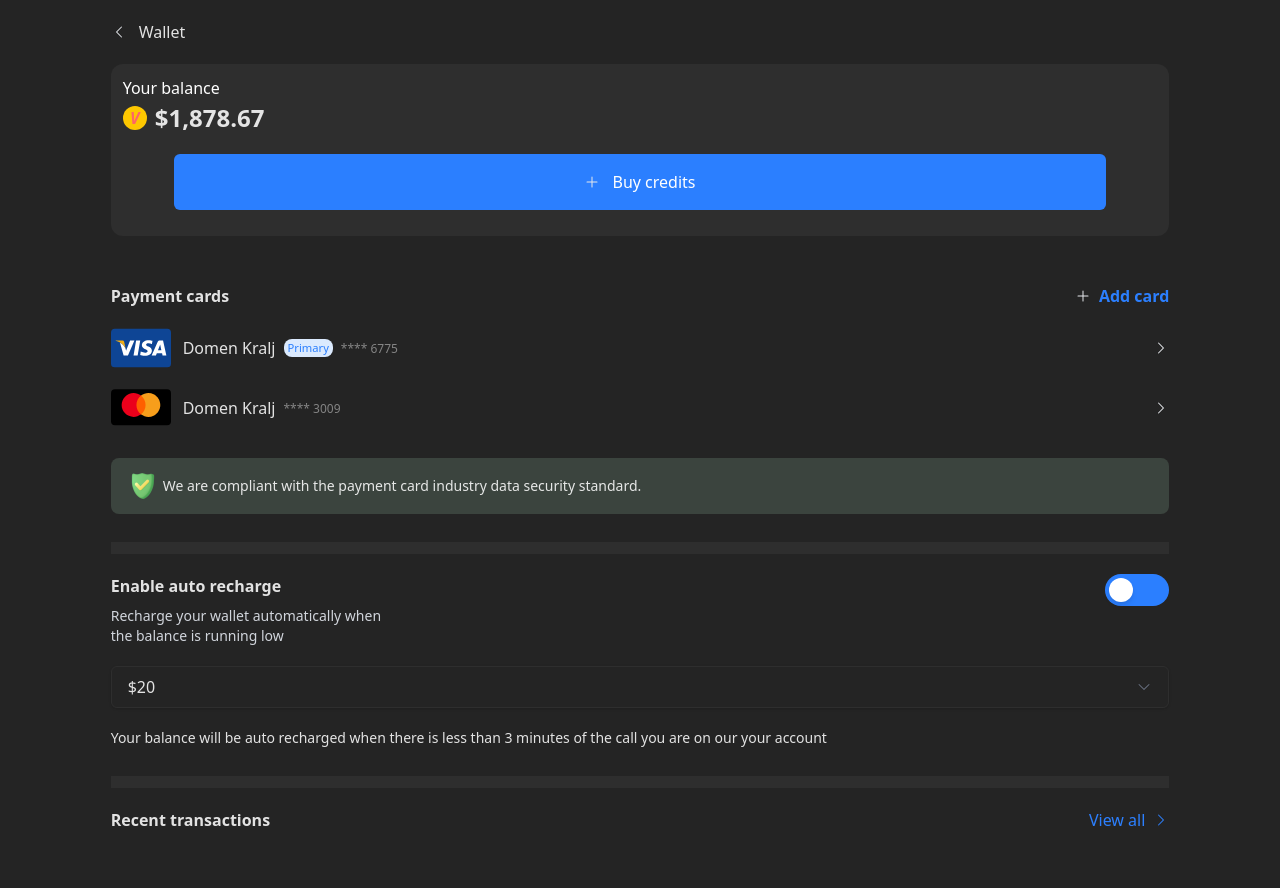
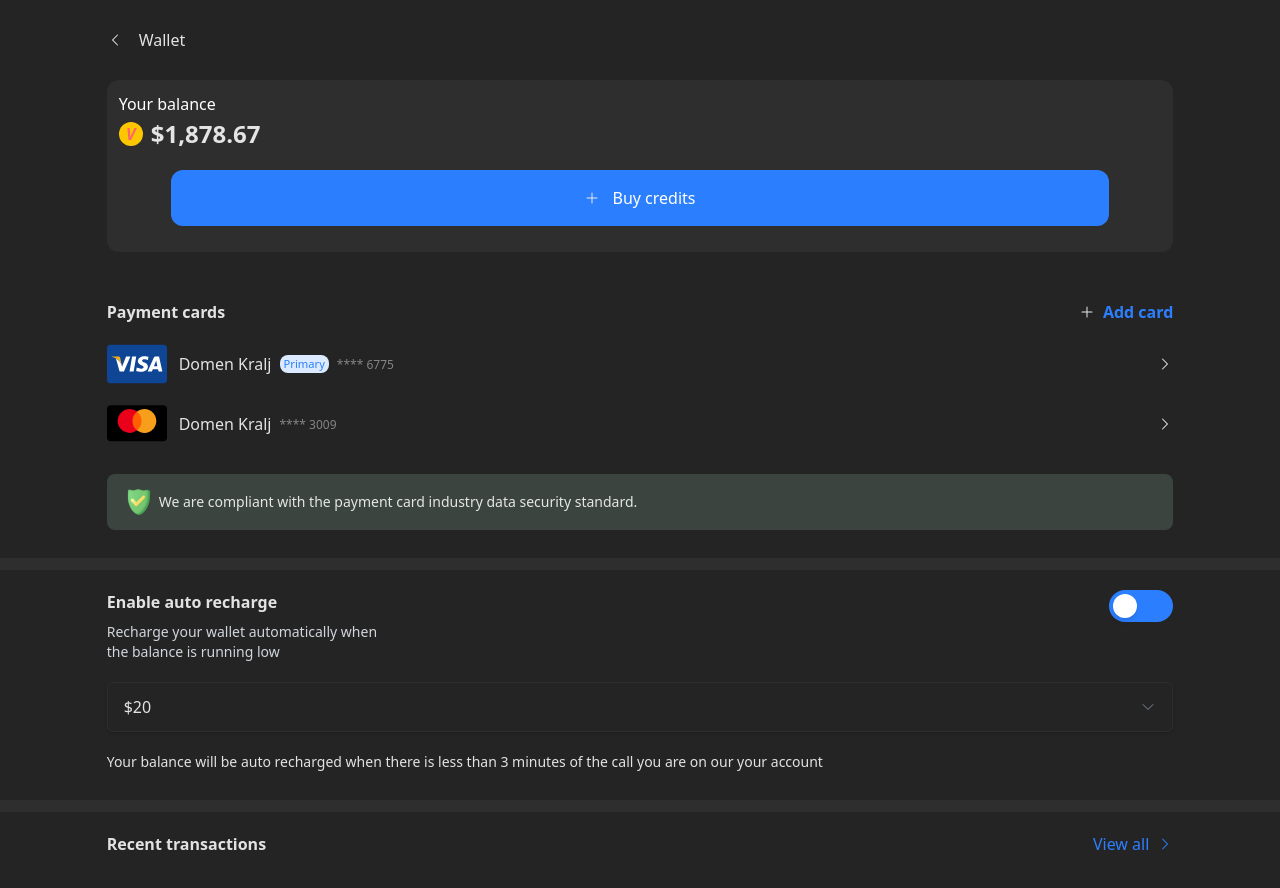
Before and after one commit to MaksymLeng/MiniAppPayments, a React app: page / in a window 1280 px wide. Shown: the top 888 px of the page. Built offline with nearby package versions, Linux system fonts and the light colour scheme; the HTML template or start-up script is replaced by a standard one.

Commit message:
Added animations and button handling in BuyCredit component fixed minor bugs in classes

```diff
--- a/src/Component/BuyCredit/BuyCredit.tsx
+++ b/src/Component/BuyCredit/BuyCredit.tsx
@@ -1,42 +1,58 @@
-// import {useState} from "react";
+import {useState} from "react";
 import {Link} from "react-router-dom";
-import { ChevronDownIcon} from '@heroicons/react/24/solid';
+import {ChevronDownIcon, ChevronLeftIcon} from "@heroicons/react/24/outline";
 import visa from "../../assets/visa.svg";
 import information from "../../assets/information.png";
 
 const BuyCredit = () => {
     const amounts = ["$10","$20", "$50", "$100", "$200", "Custom"];
+    const [activeValue, setActiveValue] = useState<string | null>(null);
+    const [customAmount, setCustomAmount] = useState<string>("");
+
+    const handleClick = (value: string) => {
+        setActiveValue(value);
+    }
+
     // const [selected, setSelected] = useState(amounts[0]);
     // const [open, setOpen] = useState(false);
     // const [MoneyValue, setMoneyValue] = useState(0);
 
     const ButtonRender = (amounts: Array<string>) => amounts.map((amount) => {
         return (
-            <button className="w-28 h-15 rounded-xl border-amber-100 border-solid border-1 cursor-pointer" onClick={(e) => ButtonListener(e.target)}>{amount}</button>
+            <button className={`w-28 h-15 rounded-xl border-amber-100 border-solid border-1 cursor-pointer ${activeValue === amount ? "border-blue-400 text-blue-400 bg-[#2e2e2e]" : ""}`} onClick={() => handleClick(amount)}>{amount}</button>
         )
     })
 
-    // @ts-ignore
-    const ButtonListener = (target: EventTarget) => {
-        console.log(target);
-    }
-
 
     return (
-        <div className="h-full">
-            <section className="w-10/12 mx-auto mt-8">
-                <div className="h-10 flex gap-6 items-center">
-                    <Link to="/" className="cursor-pointer">←</Link>
+        <div className="h-full py-1">
+            <section className="w-10/12 mx-auto mt-4">
+                <div className="h-10 flex gap-4 items-center">
+                    <Link to="/" className="cursor-pointer">
+                        <ChevronLeftIcon className="w-4 h-4 text-gray-200" />
+                    </Link>
                     <div className="font-medium">Buy credits</div>
                 </div>
             </section>
-            <div className="h-7 mt-5 bg-[#2e2e2e]"/>
+            <div className="h-6 mt-5 bg-[#2e2e2e]"/>
             <section className="w-10/12 mx-auto mt-6">
                 <div className="flex flex-col gap-8">
                     <div className="font-medium">Choose amount</div>
                     <div className="grid grid-cols-3 gap-6 mx-auto">
                         {ButtonRender(amounts)}
                     </div>
+                    {activeValue === "Custom" && (
+                        <div className="flex items-center w-95 mx-auto border-2 border-[#2e2e2e] rounded-xl px-3 py-3 gap-2">
+                            <span className="font-bold text-lg text-white select-none">$</span>
+                            <input
+                                type="text"
+                                value={customAmount}
+                                onChange={(e) => setCustomAmount(e.target.value)}
+                                placeholder="0"
+                                className="bg-transparent outline-none ml-2 w-full"
+                            />
+                        </div>
+                    )}
                 </div>
             </section>
             <div className="h-3 mt-7 bg-[#2e2e2e] "/>
@@ -66,7 +82,7 @@ const BuyCredit = () => {
                         </div>
                     </div>
                 </div>
-                <div className="bg-green-200/15 rounded-lg py-1.5 px-3 text-sm flex gap-2">
+                <div className="bg-[#2e2e2e] rounded-lg py-1.5 px-3 text-sm flex gap-2">
                     <img src={information} alt="defence" className="rounded-xl overflow-hidden shrink-0 h-7 w-7"/>
                     <div className="mt-1">
                         Credit purchase is non-refundable and you <br/> agree to our
--- a/src/Component/MainCard/MainCard.tsx
+++ b/src/Component/MainCard/MainCard.tsx
@@ -21,9 +21,9 @@ const MainCard = () => {
     }
 
     return (
-        <div className="p-1 w-10/12 mx-auto mt-2">
-            <section className="mb-3">
-                <div className="h-10 flex gap-3 items-center">
+        <div className="py-1 w-10/12 mx-auto mt-4">
+            <section className="mb-5">
+                <div className="h-10 flex gap-4 items-center">
                     <button className="cursor-pointer">
                         <ChevronLeftIcon className="w-4 h-4 text-gray-200" />
                     </button>
@@ -39,7 +39,7 @@ const MainCard = () => {
                         </div>
                         <div className="text-2xl font-bold">$1,878.67</div>
                     </div>
-                    <Link to='/buy' className="bg-blue-500 text-white w-[90%] mx-auto py-4 rounded-md flex items-center justify-center gap-3 font-medium cursor-pointer">
+                    <Link to='/buy' className="bg-blue-500 text-white w-[90%] mx-auto py-4 rounded-xl flex items-center justify-center gap-3 font-medium cursor-pointer">
                         <span>
                             <PlusIcon className="w-4 h-4 text-gray-200" />
                         </span>
@@ -104,7 +104,7 @@ const MainCard = () => {
                     </div>
                 </div>
             </section>
-            <div className="h-3 mt-7 bg-[#2e2e2e] "/>
+            <div className="h-3 mt-7 bg-[#2e2e2e] w-[100vw] relative left-1/2 -translate-x-1/2" />
             <section className="mt-5">
                 <div className="flex gap-5 flex-col">
                     <div className="flex gap-1 justify-between">
@@ -121,7 +121,7 @@ const MainCard = () => {
                     <div>
                         <div className="relative w-full">
                             <button onClick={toggleOpen}
-                                    className="w-full border border-[#2e2e2e] rounded-md px-4 py-2 flex justify-between items-center text-left shadow-sm ">
+                                    className="w-full border border-[#2e2e2e] rounded-md px-4 py-3 flex justify-between items-center text-left shadow-sm ">
                                 {selected}
                                 <ChevronDownIcon className="w-4 h-4 text-gray-500" />
                             </button>
@@ -145,7 +145,7 @@ const MainCard = () => {
                     <div className="text-sm ">Your balance will be auto recharged when there is less than 3 minutes of the call you are on our your account</div>
                 </div>
             </section>
-            <div className="h-3 mt-7 bg-[#2e2e2e] "/>
+            <div className="h-3 mt-7 bg-[#2e2e2e] w-[100vw] relative left-1/2 -translate-x-1/2" />
             <section className="mt-5">
                 <div className="flex justify-between items-center">
                     <div className="font-bold">Recent transactions</div>
--- a/src/index.css
+++ b/src/index.css
@@ -17,4 +17,5 @@
 
 body {
   margin: 0;
+  overflow-x: hidden;
 }
```
Also changed, not shown: 1 other file (tests, documents, lock files or other folders).
